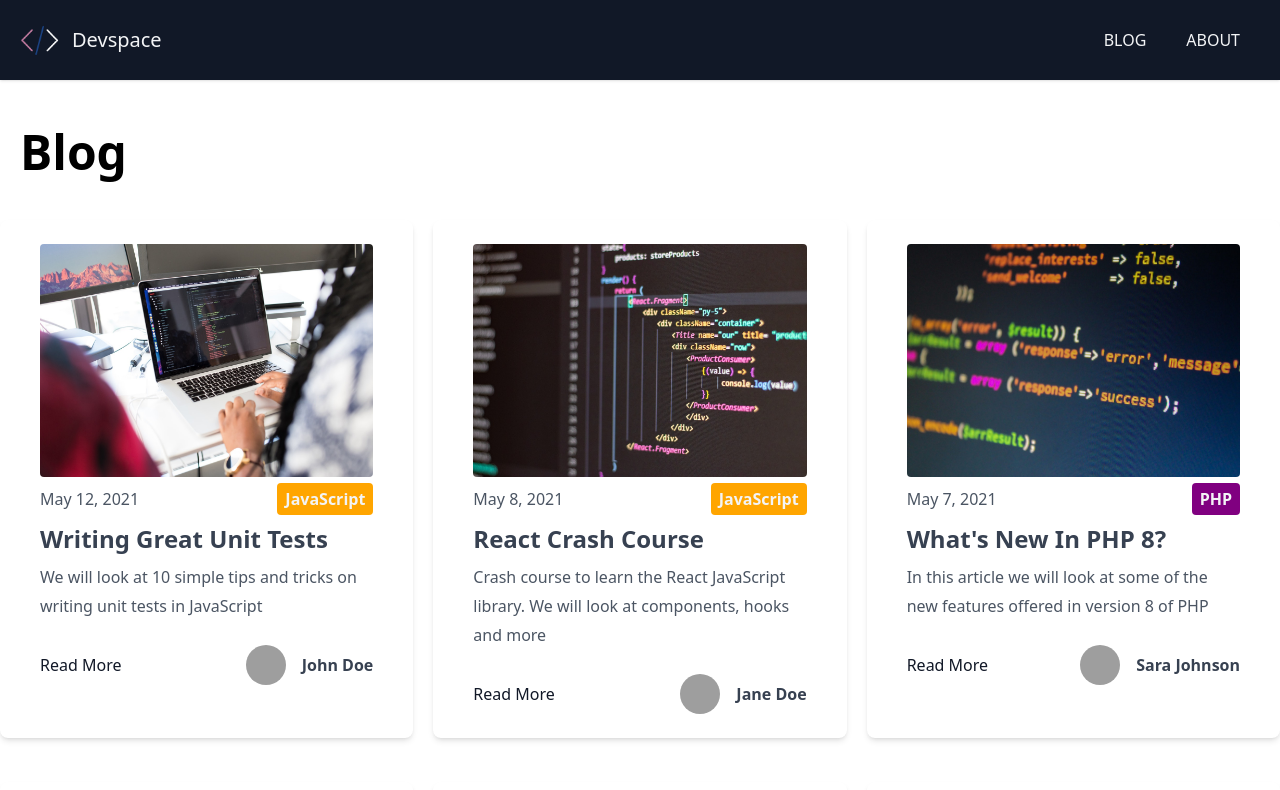
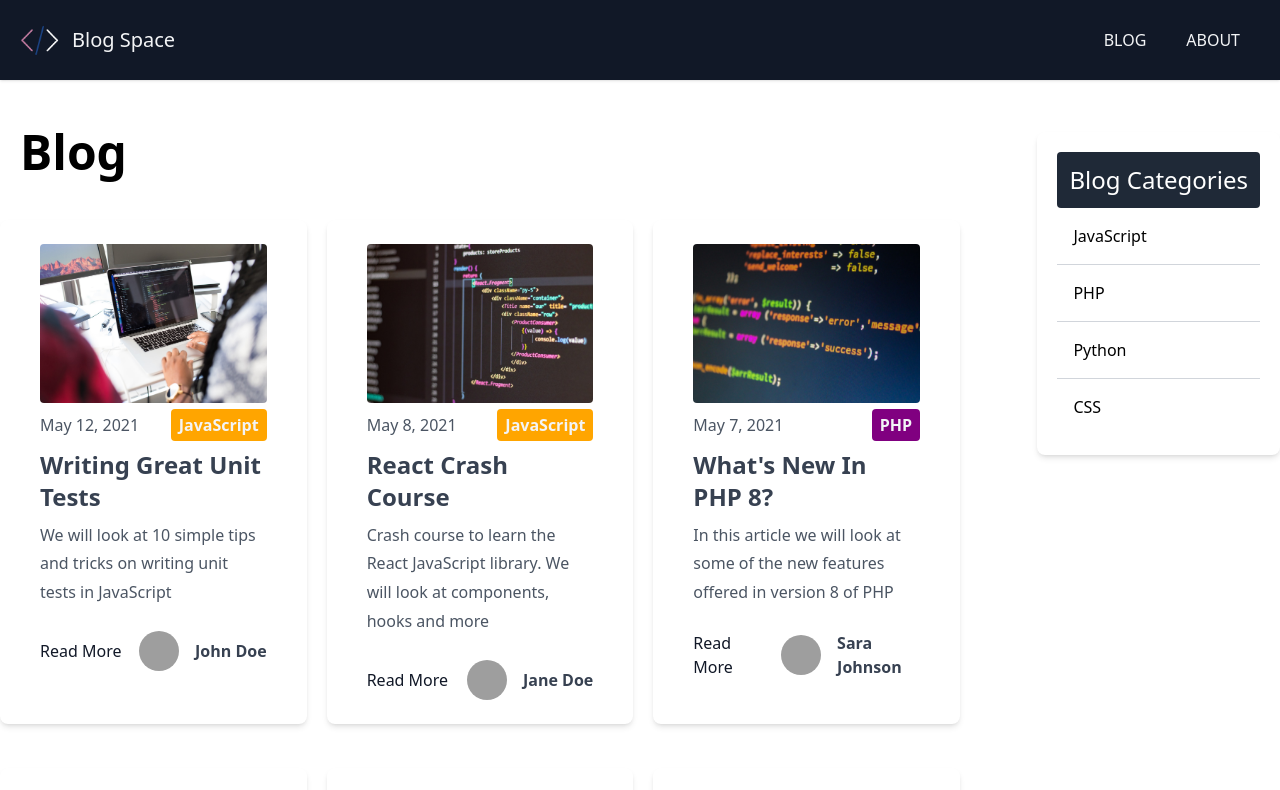
Before and after one commit to hardik6869/NextJs-Blog-App, a Next.js app: page /blog/page/1 in a window 1280 px wide. Shown: the top 790 px of the page. Built offline with nearby package versions, Linux system fonts and the light colour scheme; grey boxes are pictures that could not be loaded.

Commit message:
Add Category Sidebar

```diff
--- /dev/null
+++ b/components/CategoryList.js
@@ -0,0 +1,20 @@
+import Link from "next/link";
+
+const CategoryList = ({ categories }) => {
+  return (
+    <div className="w-full p-5 bg-white rounded-lg shadow-md mt-6 ">
+      <h3 className="text-2xl bg-gray-800  text-white p-3 rounded">
+        Blog Categories
+      </h3>
+      <ul className="divide-y divide-gray-300">
+        {categories.map((category, index) => (
+          <Link key={index} href={`/blog/category/${category.toLowerCase()}`}>
+            <li className="p-4 cursor-pointer hover:bg-gray-50">{category}</li>
+          </Link>
+        ))}
+      </ul>
+    </div>
+  );
+};
+
+export default CategoryList;
--- a/components/Header.js
+++ b/components/Header.js
@@ -8,7 +8,7 @@
         <Link href="/">
           <a className="flex md:w-1/5 title-font font-medium items-center md:justify-start mb-4 md:mb-0">
             <Image src="/images/logo.png" width={40} height={40} alt="logo" />
-            <span className="ml-3 text-xl">Devspace </span>
+            <span className="ml-3 text-xl">Blog Space </span>
           </a>
         </Link>
         <nav className="flex flex-wrap md:w-4/5 items-center justify-end text-base md:ml-auto">
--- a/pages/blog/category/[category_name].js
+++ b/pages/blog/category/[category_name].js
@@ -4,18 +4,25 @@
 import Post from "@/components/Post";
 import { sortByDate } from "@/utils/index";
 import { getPosts } from "@/lib/posts";
+import CategoryList from "@/components/CategoryList";
 
-export default function CategoryBlogPage({ posts, categoryName }) {
+export default function CategoryBlogPage({ posts, categoryName, categories }) {
   return (
     <div>
+      <div className="flex justify-between">
+        <div className="w-3/4 mr-10">
           <h1 className="text-5xl border-b4 p-5 font-bold">
             Posts in {categoryName}
           </h1>
-      <hr />
           <div className="grid md:grid-cols-2 lg:grid-cols-3 gap-5">
             {posts.map((post, index) => (
               <Post key={index} post={post} />
             ))}
+          </div>
+        </div>
+        <div className="w-1\4 ">
+          <CategoryList categories={categories} />
+        </div>
       </div>
     </div>
   );
@@ -42,13 +49,21 @@
 export const getStaticProps = async ({ params: { category_name } }) => {
   const files = fs.readdirSync(path.join("posts"));
   const posts = await getPosts();
+
+  // Get Categories for Sidebar
+  const categories = posts.map((post) => post.frontmatter.category);
+  const uniqueCategories = [...new Set(categories)];
+
+  //filter Posts By Category
   const categoryPosts = posts.filter(
     (post) => post.frontmatter.category.toLowerCase() === category_name
   );
+
   return {
     props: {
       posts: categoryPosts.sort(sortByDate),
       categoryName: category_name,
+      categories: uniqueCategories,
     },
   };
 };
--- a/pages/blog/page/[page_index].js
+++ b/pages/blog/page/[page_index].js
@@ -4,10 +4,12 @@
 import { POSTS_PER_PAGE } from "@/config/index";
 import Pagination from "@/components/Pagination";
 import { getPosts } from "@/lib/posts";
+import CategoryList from "@/components/CategoryList";
 
-export default function BlogPage({ posts, numPages, currentPage }) {
+export default function BlogPage({ posts, numPages, currentPage, categories }) {
   return (
-    <div>
+    <div className="flex justify-between">
+      <div className="w-3/4 mr-10">
         <h1 className="text-5xl border-b4 p-5 font-bold">Blog</h1>
         <div className="grid md:grid-cols-2 lg:grid-cols-3 gap-5">
           {posts.map((post, index) => (
@@ -15,6 +17,10 @@
           ))}
         </div>
         <Pagination currentPage={currentPage} numPages={numPages} />
+      </div>
+      <div className="w-1\4 ">
+        <CategoryList categories={categories} />
+      </div>
     </div>
   );
 }
@@ -38,6 +44,11 @@
   const page = parseInt((params && params.page_index) || 1);
   const files = fs.readdirSync(path.join("posts"));
   const posts = await getPosts();
+
+  // Get Categories for Sidebar
+  const categories = posts.map((post) => post.frontmatter.category);
+  const uniqueCategories = [...new Set(categories)];
+
   const numPages = Math.ceil(files.length / POSTS_PER_PAGE);
   const pageIndex = page - 1;
   const orderedPost = posts.slice(
@@ -49,6 +60,7 @@
       posts: orderedPost,
       numPages,
       currentPage: page,
+      categories: uniqueCategories,
     },
   };
 };
```
Lines whose indentation alone changed are shown as unchanged.
